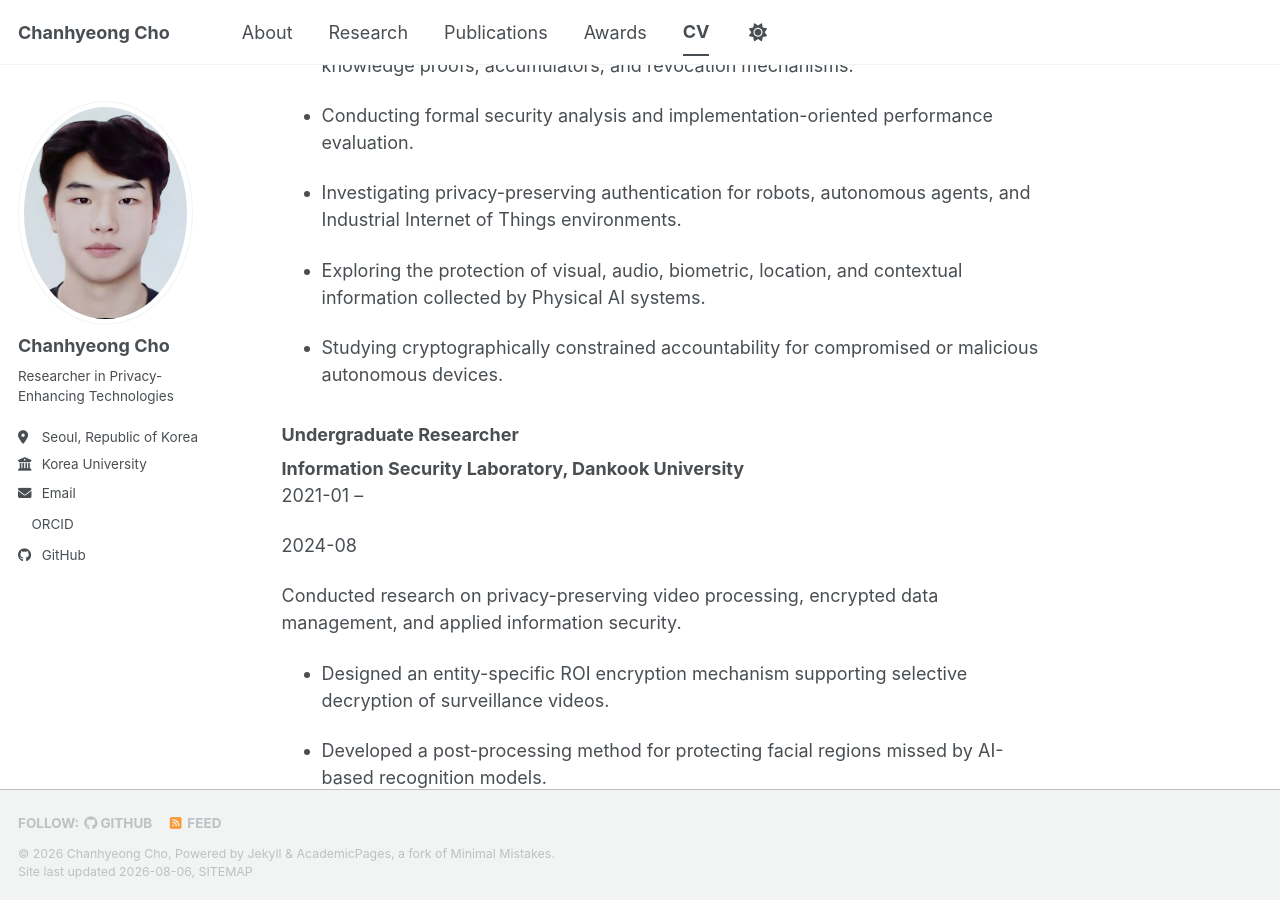
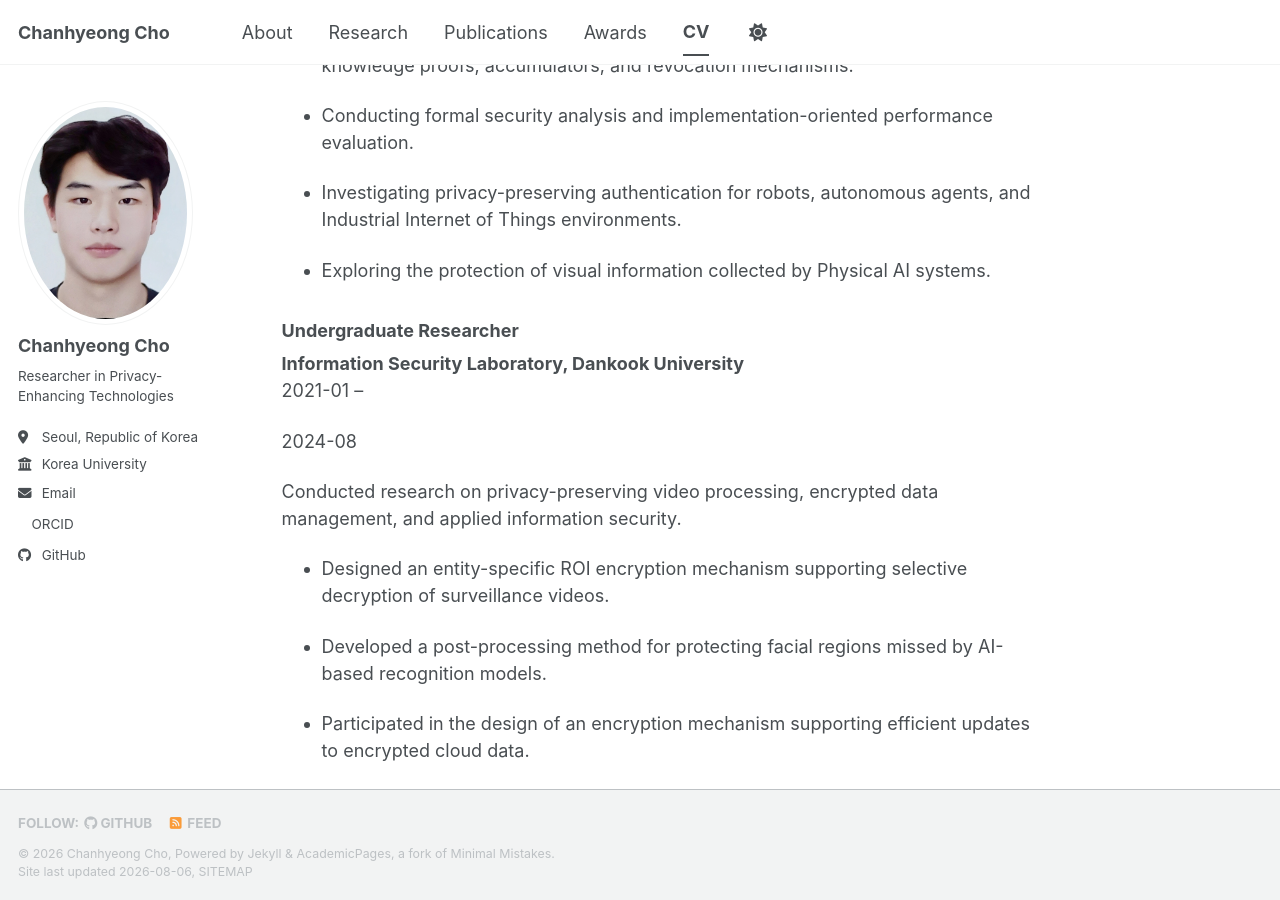
Before and after one commit to chancebro/chancebro.github.io, a Jekyll site: the page built from _pages/cv.md, in a window 1280 px wide and 900 px high, scrolled down 1919 px. Built offline with Jekyll 4.4.1, drawn with Linux system fonts in a browser that asks for light colours; a style sheet for code colours, icons or effects is not loaded.

Commit message:
Update cv.json

```diff
--- a/_data/cv.json
+++ b/_data/cv.json
@@ -45,8 +45,7 @@
         "Studying BBS+ signatures, ElGamal encryption, anonymous credentials, zero-knowledge proofs, accumulators, and revocation mechanisms.",
         "Conducting formal security analysis and implementation-oriented performance evaluation.",
         "Investigating privacy-preserving authentication for robots, autonomous agents, and Industrial Internet of Things environments.",
-        "Exploring the protection of visual, audio, biometric, location, and contextual information collected by Physical AI systems.",
-        "Studying cryptographically constrained accountability for compromised or malicious autonomous devices."
+        "Exploring the protection of visual information collected by Physical AI systems.",
       ]
     },
     {
```
